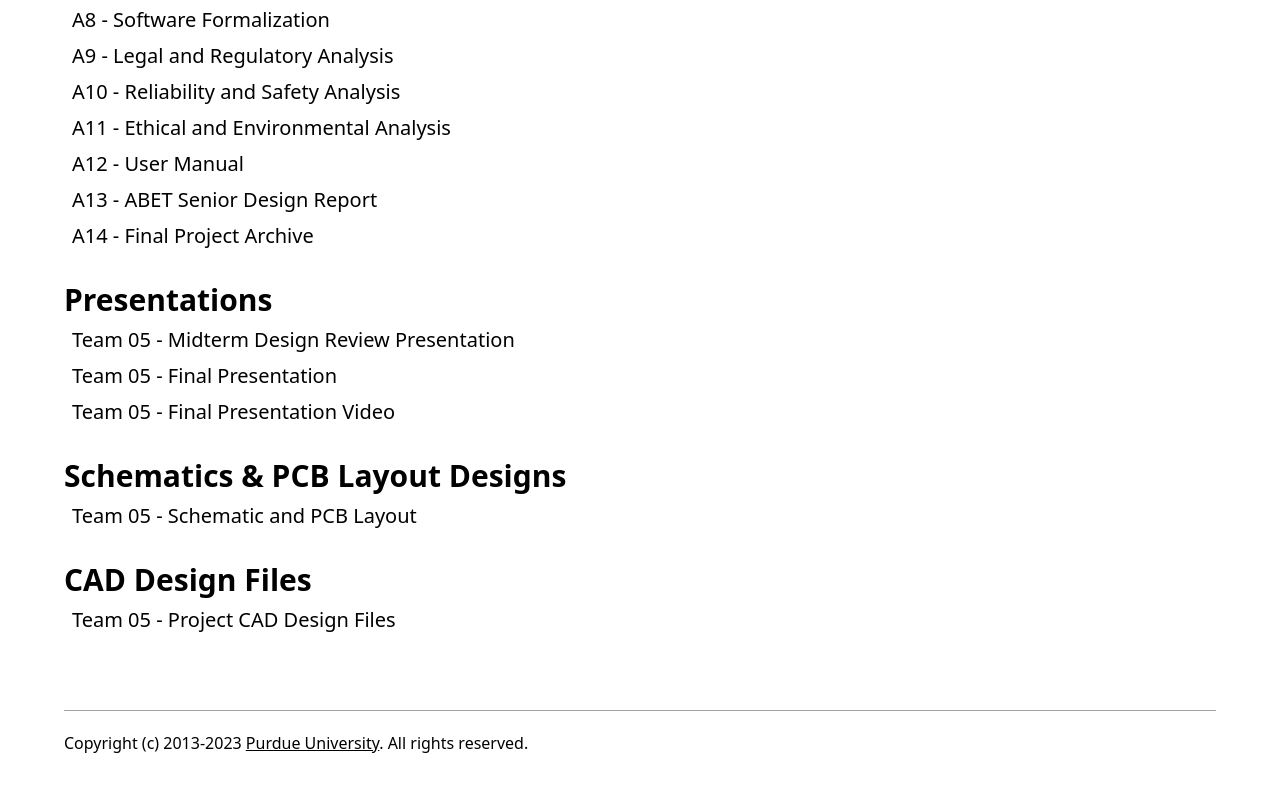
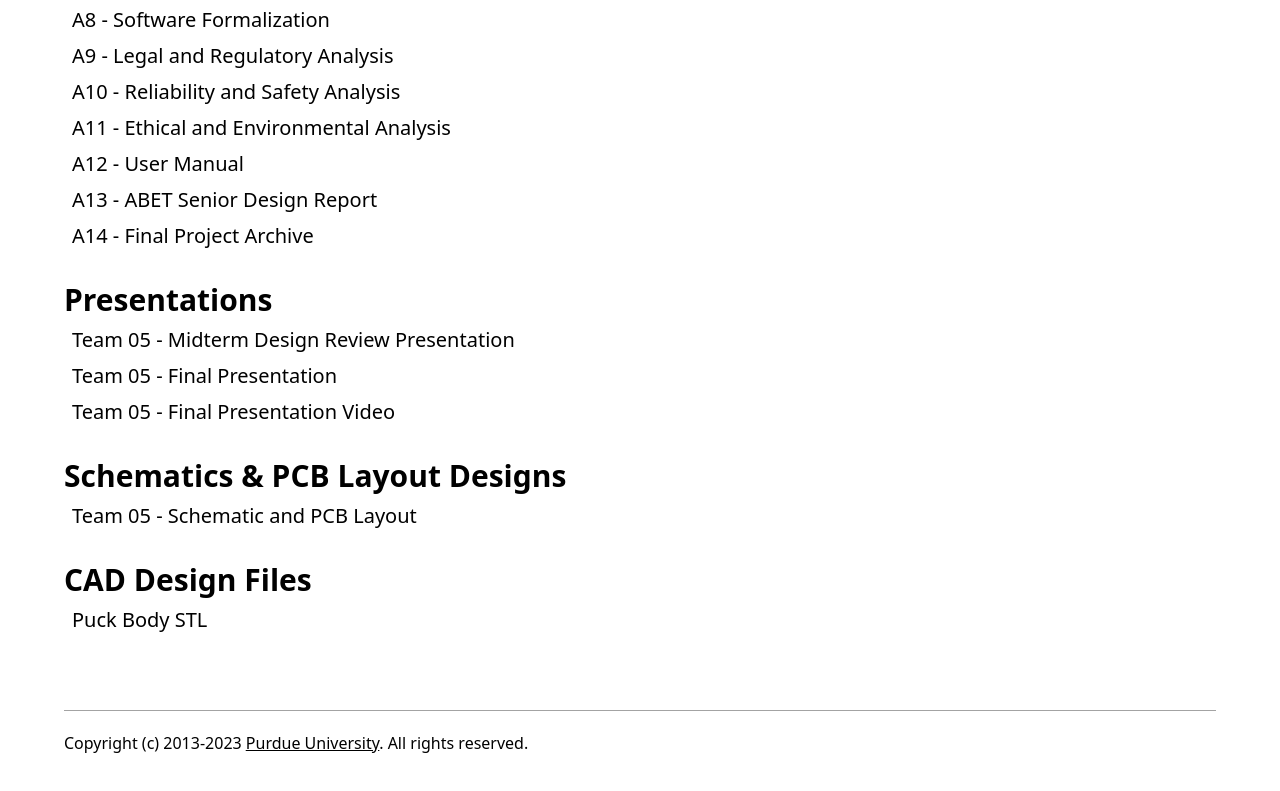
Before and after one commit to alanssitis/smart-air-hockey-table, an Astro site in the folder web/: page /477grp5/documents in a window 1280 px wide. Shown: the part 616-1407 px from the top of the page. Built offline with nearby package versions, Linux system fonts and the light colour scheme; Astro itself is replaced by a stand-in of ours.

Commit message:
updated documents page with Puck body stl

```diff
--- a/web/src/pages/documents.astro
+++ b/web/src/pages/documents.astro
@@ -85,8 +85,8 @@ const schematics_pcb_layout = [
 ];
 const cad_design_files = [
   {
-    name: "Team 05 - Project CAD Design Files",
-    link: "/477grp5/documents/TODO",
+    name: "Puck Body STL",
+    link: "/477grp5/hardware/CAD/Puck/Puck-Body.stl",
   },
 ];
 ---
```
